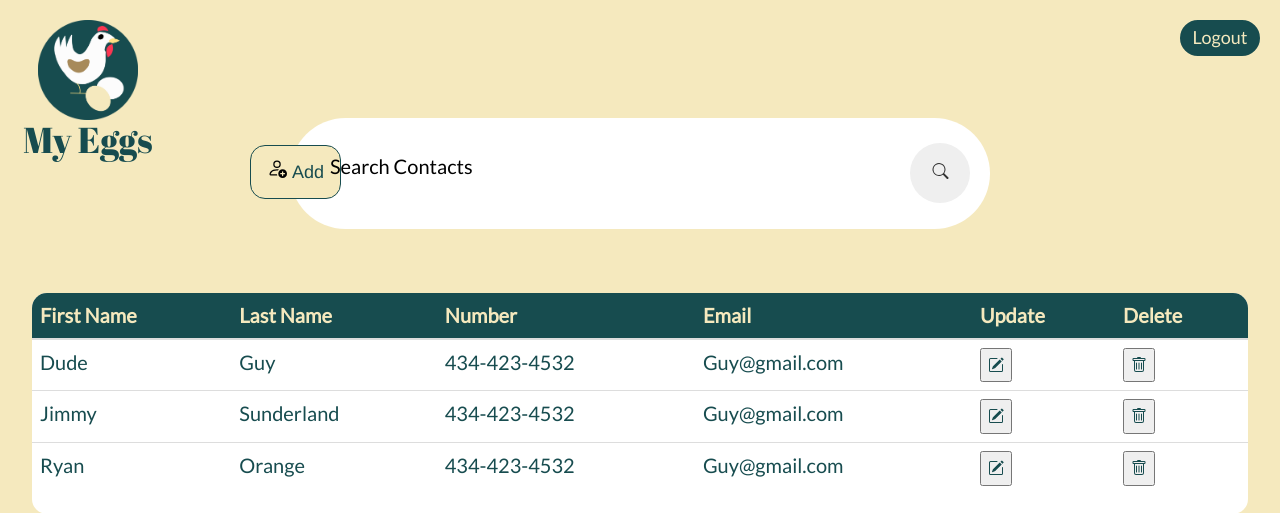
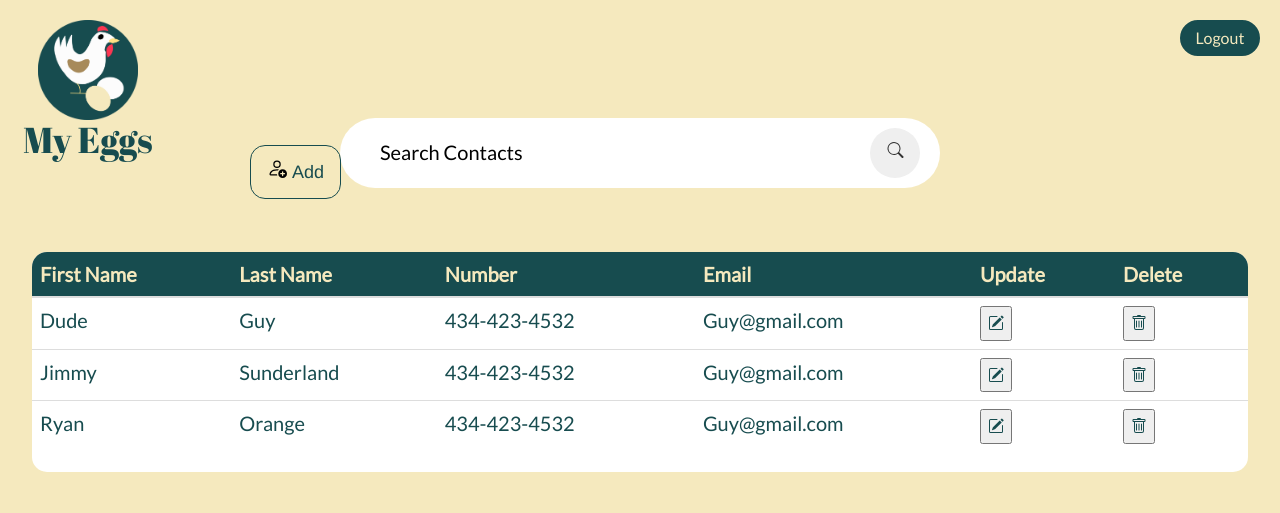
Before and after one commit to Nicorb02/MyEggs-Contact-Manager, a PHP site: page /contacts.html in a window 1280 px wide. Shown: the top 513 px of the page. Run offline with PHP 8.4, Linux system fonts and the light colour scheme.

Commit message:
Updated search bar and logout font
search bar height was decreased, search button was made smaller to fit with smaller height of search bar
Logout font decreased from 18px to 16px for consistency from other pages

```diff
--- a/css/contacts.css
+++ b/css/contacts.css
@@ -113,9 +113,6 @@ body {
     font-family: 'Lato';
     background: #f2f2f2;
     width: 100%;
-    border: 0;
-    margin: 0 0 15px;
-    padding: 15px;
     box-sizing: border-box;
     font-size: 18px;
     position: relative;
@@ -126,7 +123,8 @@ body {
 
 .search-bar {
     width: 100%;
-    max-width: 700px;
+    max-width: 600px;
+    height: 70px;
     background: rgba(255, 255, 255, 1);
     display: flex;
     align-items: center;
@@ -156,8 +154,8 @@ body {
 .search-bar button {
     border: 0;
     border-radius: 50%;
-    width: 60px;
-    height: 60px;
+    width: 50px;
+    height: 50px;
     cursor: pointer;
 }
 
@@ -187,7 +185,7 @@ th {
     border-radius: 45px;
     font-family: 'Lato';
     color: #F5E9BE;
-    font-size: 18px;
+    font-size: 16px;
     background: #174C4F;
     padding: 0px;
     text-decoration: none;
```
